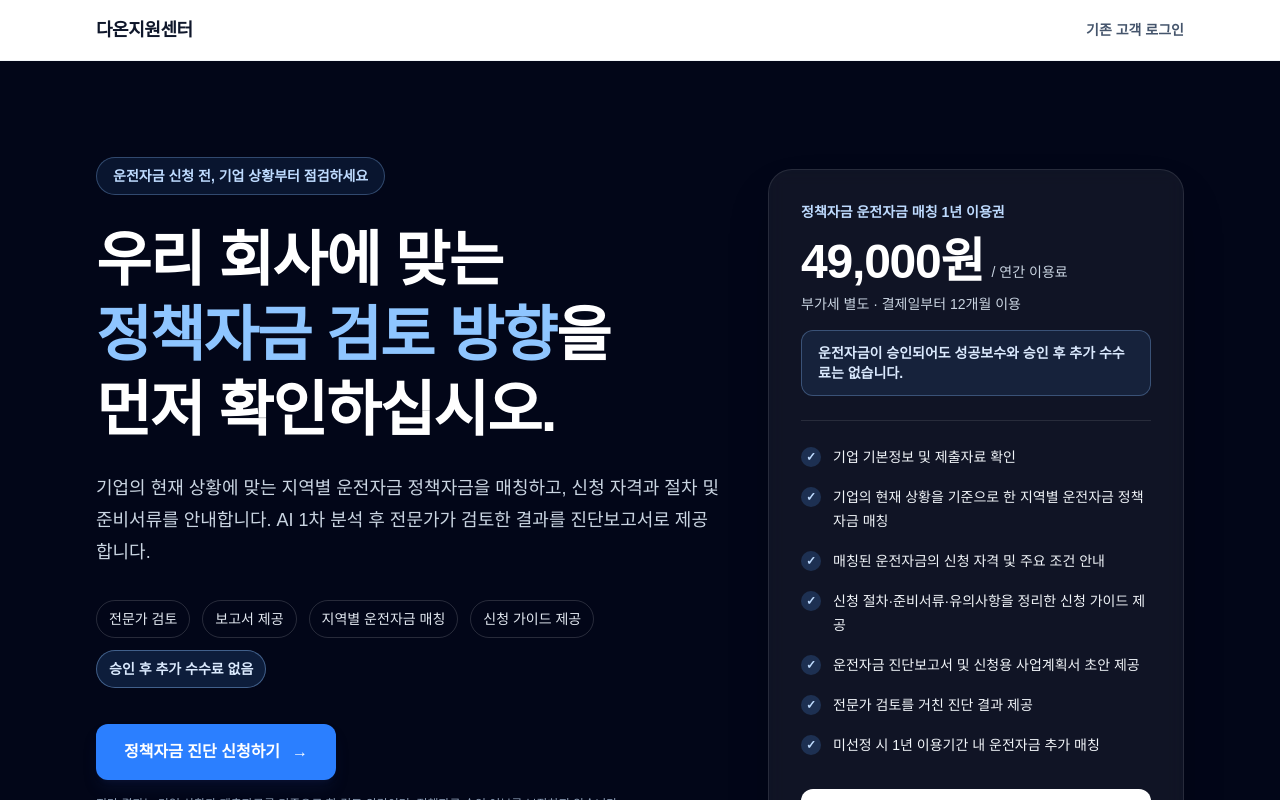
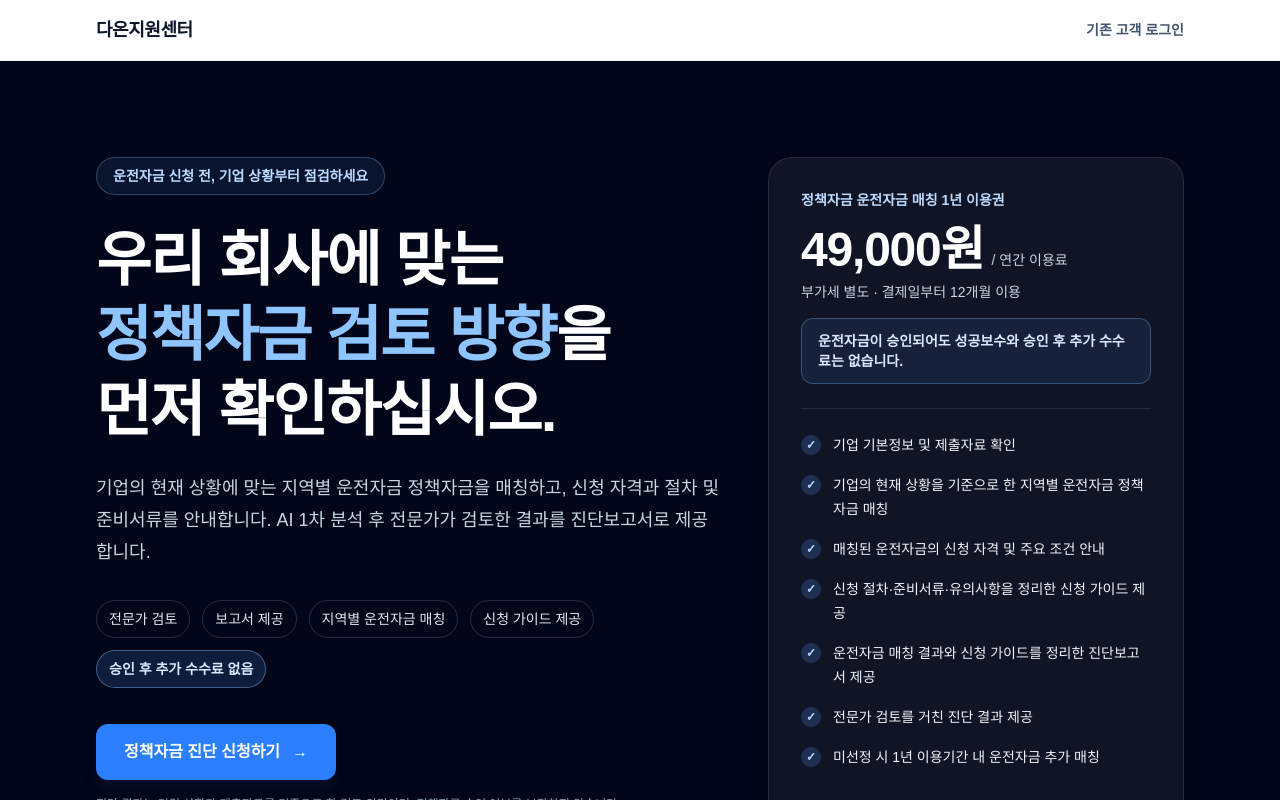
Before and after one commit to kimjintaek/ai-company-support, a Next.js app: page /policy-fund in a window 1280 px wide. Shown: the top 800 px of the page. Built offline with nearby package versions, Linux system fonts and the light colour scheme.

Commit message:
Keep annual subscription focused on working-capital matching guide

```diff
--- a/app/policy-fund/page.tsx
+++ b/app/policy-fund/page.tsx
@@ -17,7 +17,7 @@ const included = [
   "기업의 현재 상황을 기준으로 한 지역별 운전자금 정책자금 매칭",
   "매칭된 운전자금의 신청 자격 및 주요 조건 안내",
   "신청 절차·준비서류·유의사항을 정리한 신청 가이드 제공",
-  "운전자금 진단보고서 및 신청용 사업계획서 초안 제공",
+  "운전자금 매칭 결과와 신청 가이드를 정리한 진단보고서 제공",
   "전문가 검토를 거친 진단 결과 제공",
   "미선정 시 1년 이용기간 내 운전자금 추가 매칭",
 ];
```
